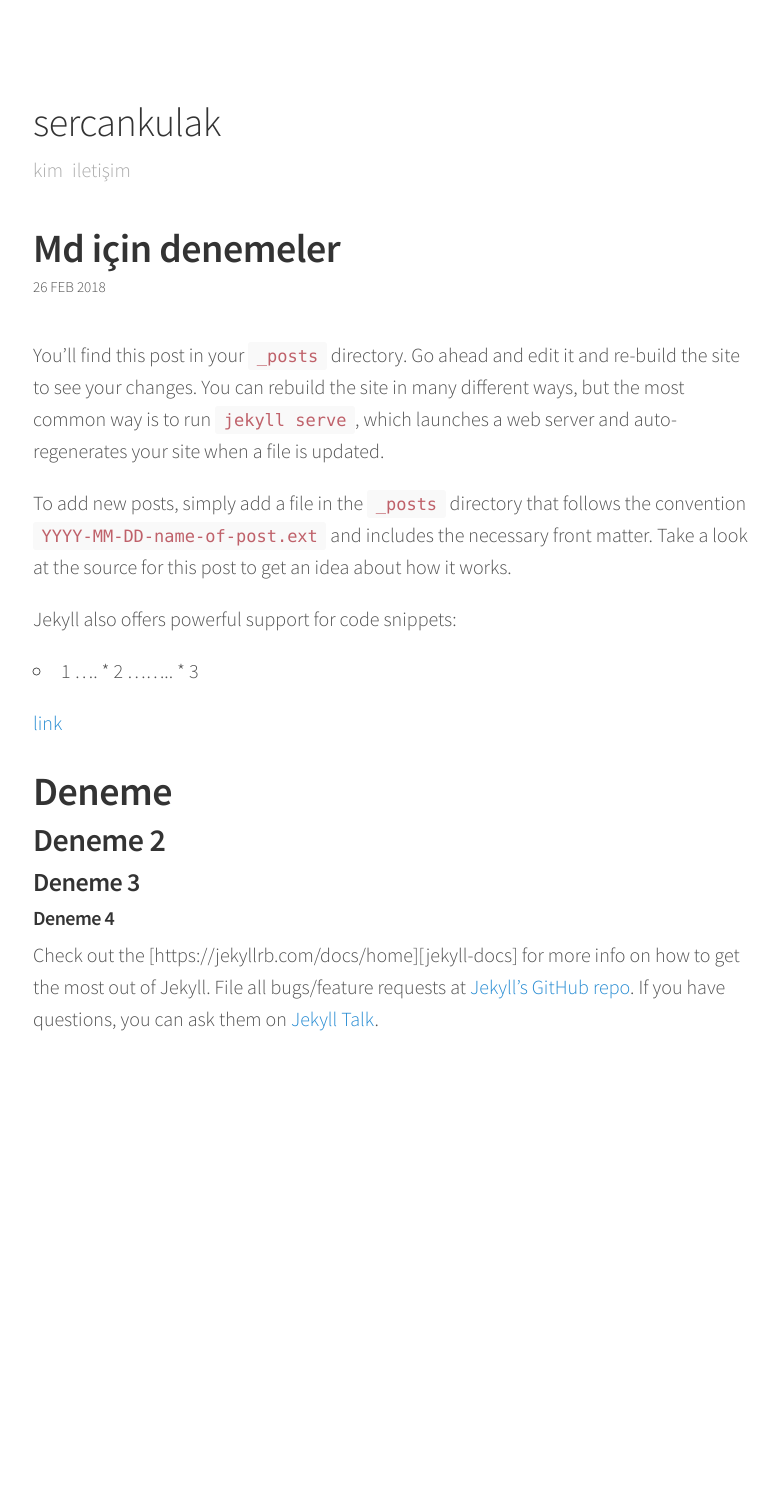
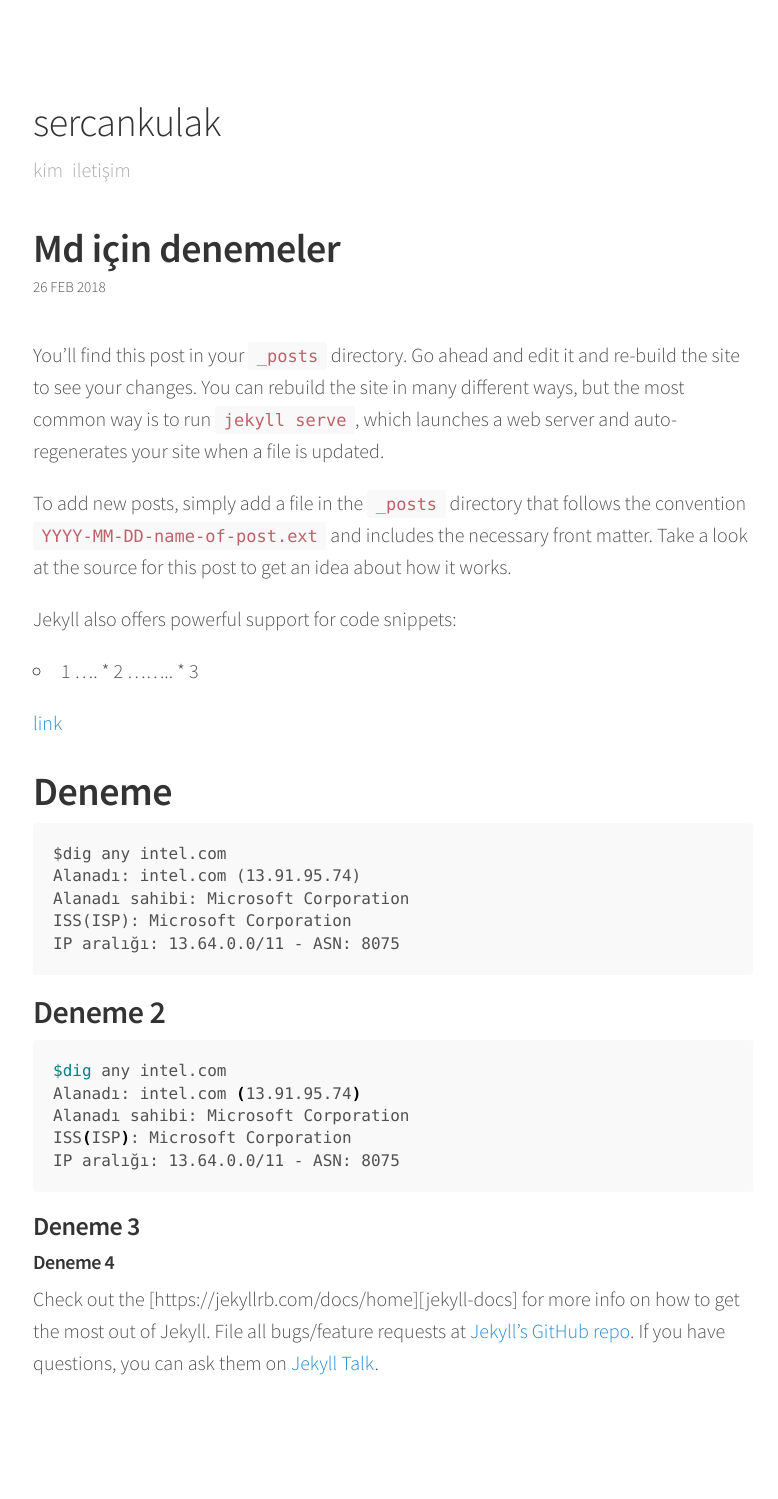
Before and after one commit to obsk498/sercankulak.github.io, a Jekyll site: the page built from _posts/2018-02-25-deneme.markdown, in a window 1280 px wide. Shown: the whole page, without its empty margins (247-1025 px from the left). Built offline with Jekyll 4.4.1, drawn with Linux system fonts in a browser that asks for light colours; comment, search, counter and statistics services are not loaded; before the commit the page ends 1155 px from its top, so only the background shows below that.

Commit message:
Update 2018-02-25-deneme.markdown

```diff
--- a/_posts/2018-02-25-deneme.markdown
+++ b/_posts/2018-02-25-deneme.markdown
@@ -18,7 +18,25 @@ Jekyll also offers powerful support for code snippets:
 
 # Deneme
 
+~~~~~~~~~~~~~
+$dig any intel.com
+Alanadı: intel.com (13.91.95.74)
+Alanadı sahibi: Microsoft Corporation
+ISS(ISP): Microsoft Corporation
+IP aralığı: 13.64.0.0/11 - ASN: 8075
+~~~~~~~~~~~~~
+
 ## Deneme 2
+
+
+~~~
+$dig any intel.com
+Alanadı: intel.com (13.91.95.74)
+Alanadı sahibi: Microsoft Corporation
+ISS(ISP): Microsoft Corporation
+IP aralığı: 13.64.0.0/11 - ASN: 8075
+~~~
+{: .language-bash}
 
 ### Deneme 3
 
```
